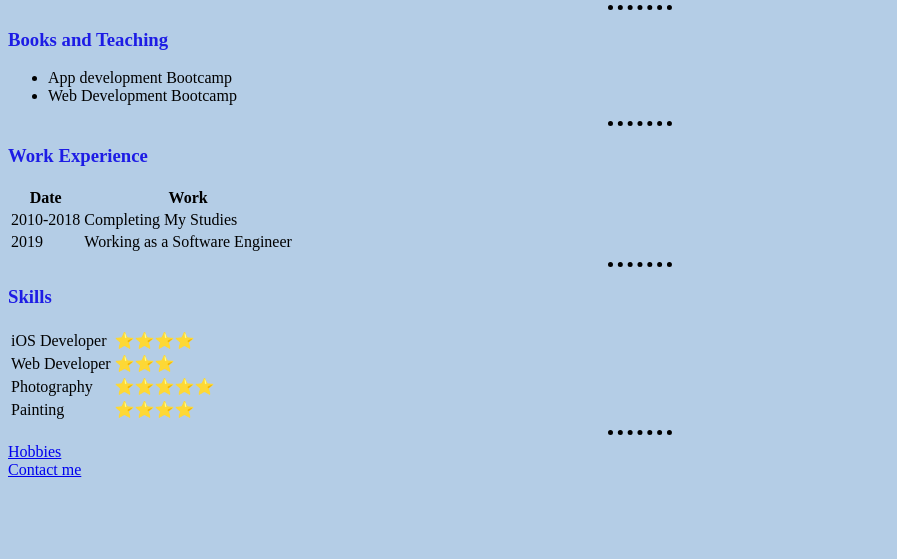
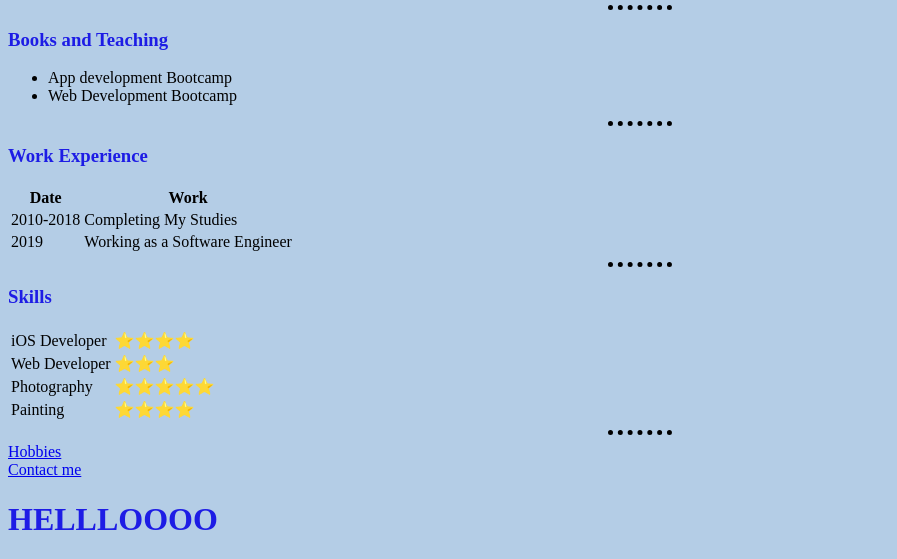
Before and after one commit to GITsharmaa/redmi, a plain HTML site: page index.html in a window 1280 px wide. Shown: the part 357-916 px from the top of the page, without its empty margins (0-897 px from the left). Before the commit the page ends 844 px from the top, so only its background shows below. Drawn offline with Linux system fonts and the light colour scheme; files that its build step writes are made by us from their sources.

Commit message:
Update index.html

```diff
--- a/index.html
+++ b/index.html
@@ -68,6 +68,7 @@
  <a href="Hobbies.html">Hobbies</a>
  <br>
  <a href="Contact me.html">Contact me</a>
+<h1>HELLLOOOO</h1>
 
  </body>
 
```
